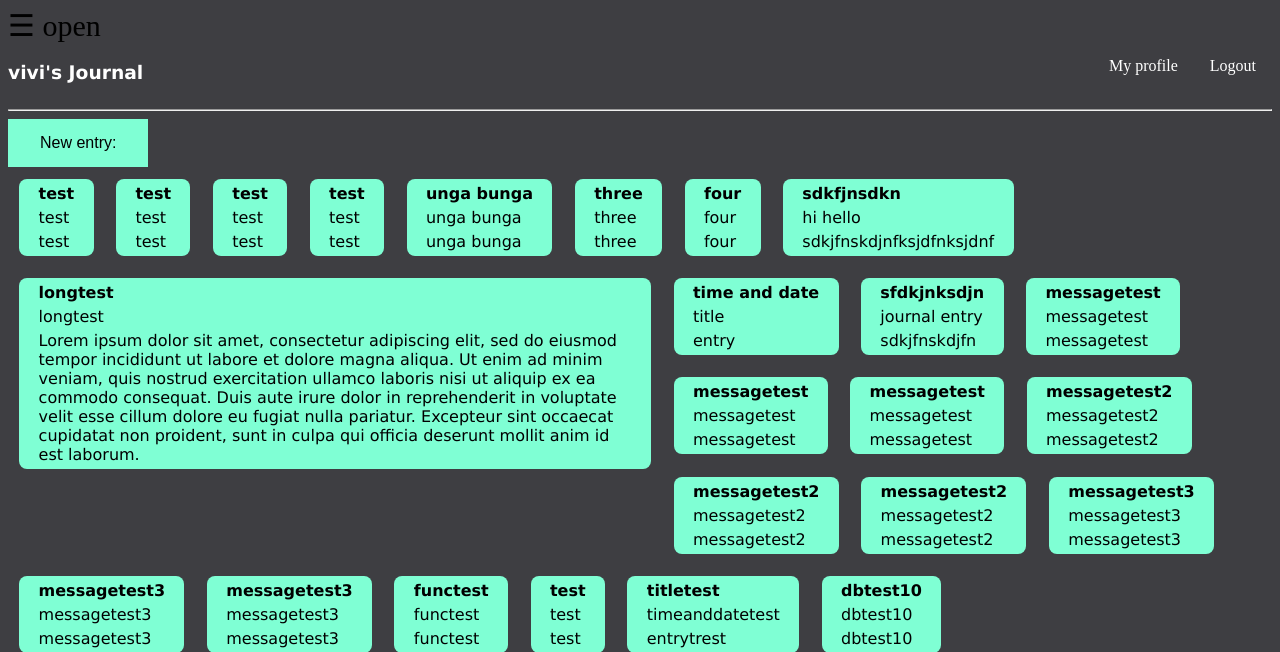
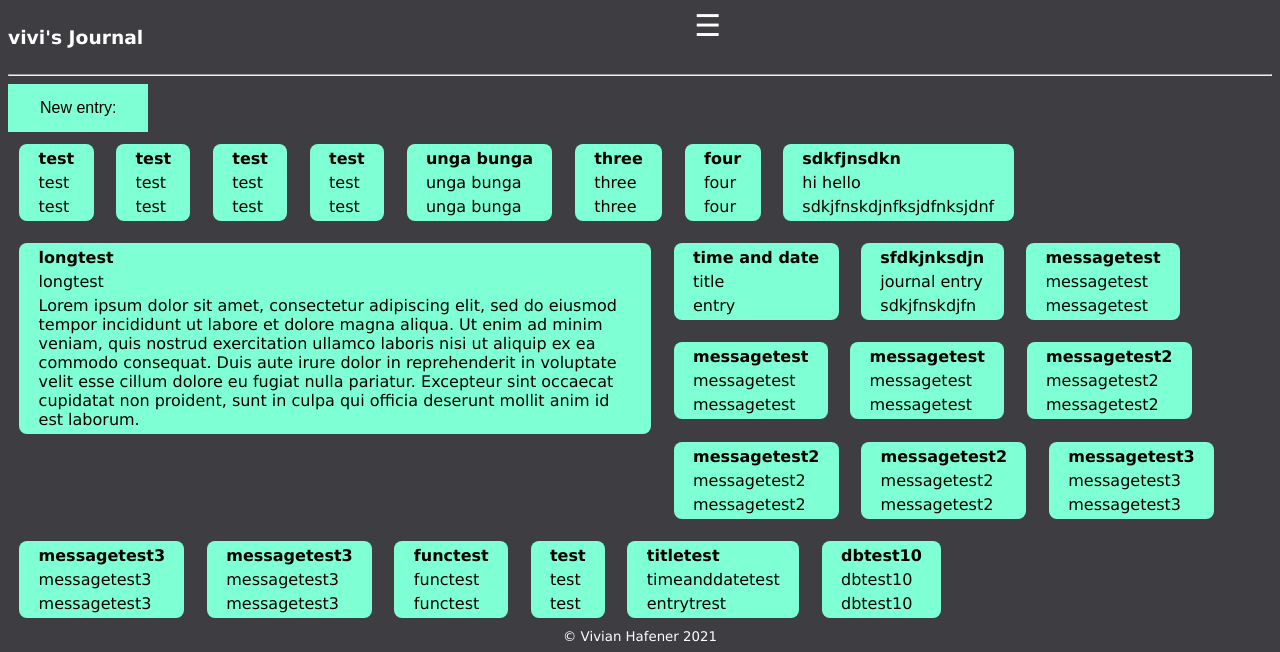
Before and after one commit to vivian-hafener-lanl/journal, a Flask app: page /home in a window 1280 px wide. Shown: the top 652 px of the page. Run offline with Flask 2, Linux system fonts and the light colour scheme; a user stored in the database is signed in; data comes from the database, SQL or seed files in the repository.

Commit message:
Did some more work on implementing the new navbar in main

```diff
--- a/project/static/style.css
+++ b/project/static/style.css
@@ -50,7 +50,14 @@ head {
     grid-row-end: 1;
 }
 
-nav {
+/* nav {
+    grid-column-start: 3;
+    grid-column-end: 5;
+    grid-row-start: 1;
+    grid-row-end: 1;
+} */
+
+span {
     grid-column-start: 3;
     grid-column-end: 5;
     grid-row-start: 1;
--- a/project/templates/home.html
+++ b/project/templates/home.html
@@ -6,13 +6,11 @@
     <div id="myNav" class="overlay">
         <a href="javascript:void(0)" class="closebtn" onclick="closeNav()">&times;</a>
         <div class="overlay-content">
-          <a href="#">About</a>
-          <a href="#">Services</a>
-          <a href="#">Clients</a>
-          <a href="#">Contact</a>
+          <a href="{{url_for('main.home')}}">Home</a>
+          <a href="{{url_for('main.profile')}}">Profile</a>
+          <a href="{{url_for('auth.logout')}}">Logout</a>
         </div>
     </div>
-    <span style="font-size:30px;cursor:pointer" onclick="openNav()">&#9776; open</span>
 
     <div class="grid-container">
         <head>
@@ -21,12 +19,10 @@
             <h3>{{ name }}'s Journal</h3>
 
         </head>
-        <nav>
-            <div class="nav-ul">
-                <li class="nav-li"><a class="nav-a" href="{{url_for('auth.logout') }}">Logout</a></li>
-                <li class="nav-li"><a class="nav-a" href="{{url_for('main.profile') }}">My profile</a></li>
-            </div>
-        </nav>
+
+        <!-- Float this right -->
+    <span style="font-size:30px;cursor:pointer;float:right;color: white;" onclick="openNav()">&#9776;</span>
+
     </div>
     <body>
         <hr/>
```
